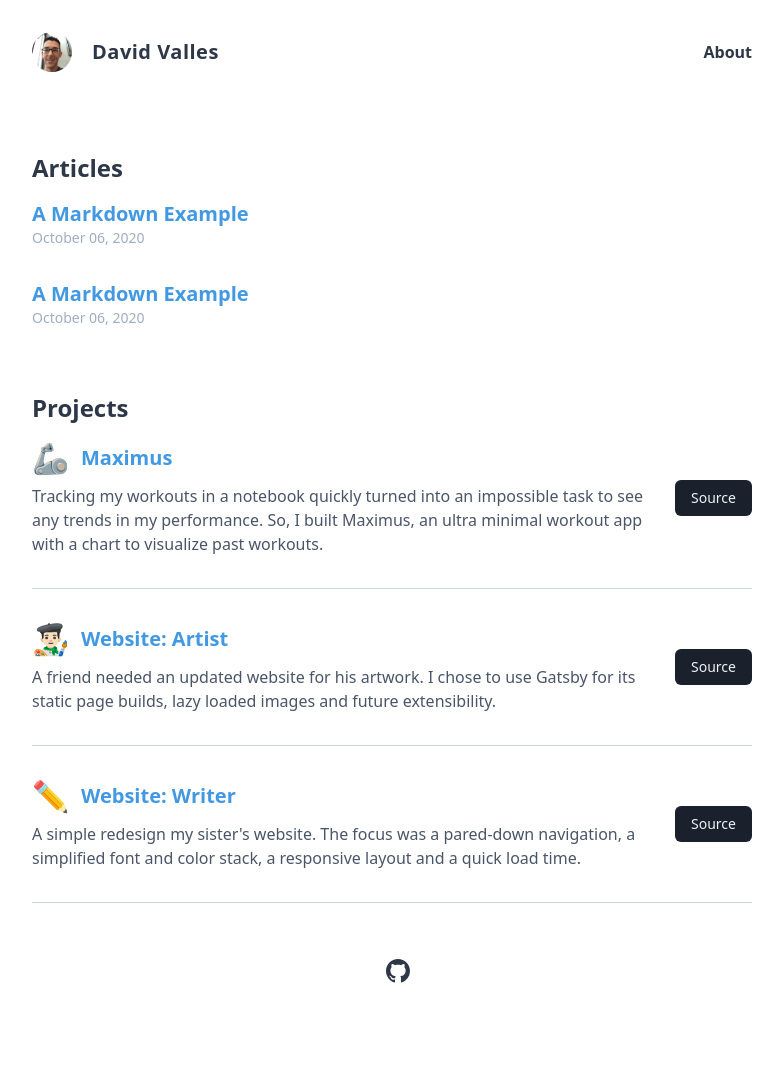
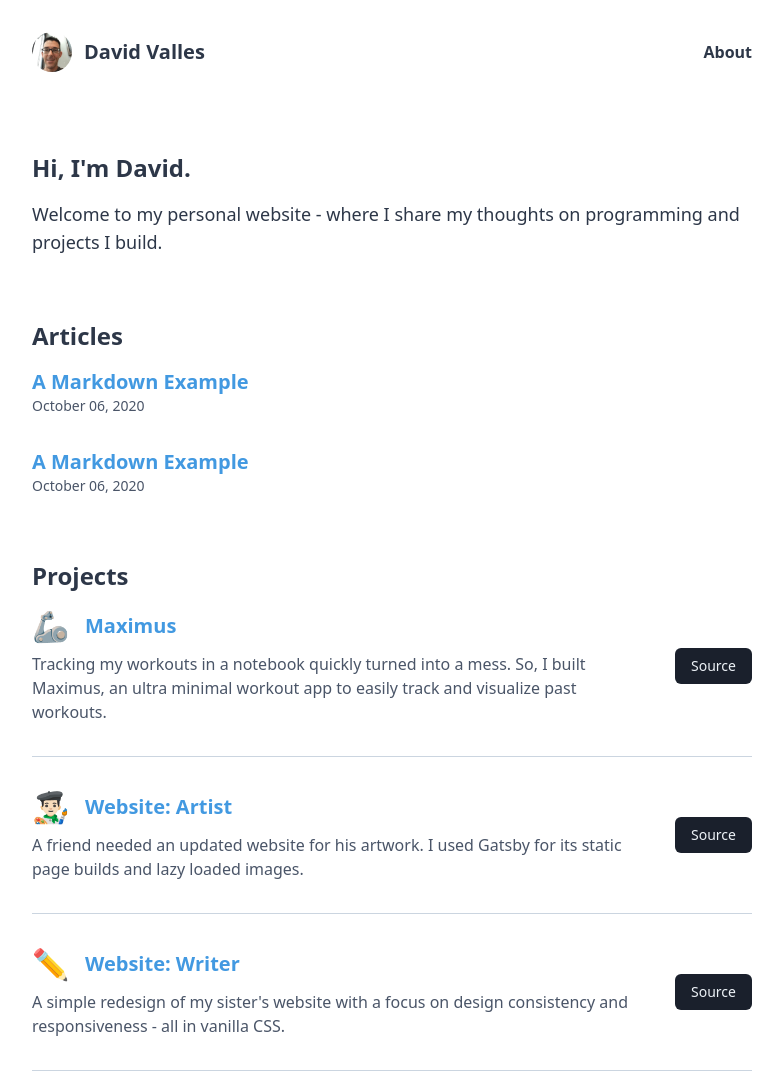
Before and after one commit to dtjv/dtjv.github.io, a Gatsby site: page / in a window 1280 px wide. Shown: the top 1074 px of the page, without its empty margins (248-1031 px from the left). Before the commit the page ends 1007 px from the top, so only its background shows below. Built offline with nearby package versions, Linux system fonts and the light colour scheme; Gatsby itself is replaced by a stand-in of ours; a web font is replaced by a local one.

Commit message:
Improve content

```diff
--- a/src/components/Posts.js
+++ b/src/components/Posts.js
@@ -13,7 +13,9 @@ const renderPost = (post) => {
       >
         {title}
       </Link>
-      <p className="text-sm font-medium text-gray-500">{date}</p>
+      <p className="text-sm font-medium text-gray-700">
+        <time>{date}</time>
+      </p>
     </div>
   )
 }
--- a/src/components/Projects.js
+++ b/src/components/Projects.js
@@ -1,5 +1,4 @@
 import React from 'react'
-import { Link } from 'gatsby'
 
 const renderProjects = (project) => {
   const { id, name, icon, description, repositoryUrl, deploymentUrl } = project
@@ -9,13 +8,13 @@ const renderProjects = (project) => {
       <div className="flex flex-row items-center justify-between">
         <div className="pr-8">
           <div className="flex flex-row items-center">
-            <div className="mr-3 text-3xl">{icon}</div>
-            <Link
-              to={deploymentUrl}
+            <div className="mr-4 text-3xl">{icon}</div>
+            <a
+              href={deploymentUrl}
               className="text-xl font-bold text-blue-500 no-underline hover:text-blue-400"
             >
               {name}
-            </Link>
+            </a>
           </div>
           <p className="pt-2 font-medium text-gray-700">{description}</p>
         </div>
--- a/src/components/nav.js
+++ b/src/components/nav.js
@@ -15,7 +15,7 @@ const Nav = () => {
           <Link
             to="/"
             aria-label="link to home page"
-            className="ml-5 text-xl font-extrabold tracking-wide"
+            className="ml-3 text-xl font-extrabold"
           >
             David Valles
           </Link>
--- a/src/data/projects.js
+++ b/src/data/projects.js
@@ -4,7 +4,7 @@ export const projects = [
     name: 'Maximus',
     icon: '🦾',
     description:
-      'Tracking my workouts in a notebook quickly turned into an impossible task to see any trends in my performance. So, I built Maximus, an ultra minimal workout app with a chart to visualize past workouts.',
+      'Tracking my workouts in a notebook quickly turned into a mess. So, I built Maximus, an ultra minimal workout app to easily track and visualize past workouts.',
     repositoryUrl: 'https://github.com/dtjv/maximus',
     deploymentUrl: 'https://maximus-dtjv.netlify.app/',
   },
@@ -13,7 +13,7 @@ export const projects = [
     name: 'Website: Artist',
     icon: '👨🏻‍🎨',
     description:
-      'A friend needed an updated website for his artwork. I chose to use Gatsby for its static page builds, lazy loaded images and future extensibility.',
+      'A friend needed an updated website for his artwork. I used Gatsby for its static page builds and lazy loaded images.',
     repositoryUrl: 'https://github.com/dtjv/rg-ui',
     deploymentUrl: 'https://rich-gullion.netlify.app/',
   },
@@ -22,7 +22,7 @@ export const projects = [
     name: 'Website: Writer',
     icon: '✏️',
     description:
-      "A simple redesign my sister's website. The focus was a pared-down navigation, a simplified font and color stack, a responsive layout and a quick load time.",
+      "A simple redesign of my sister's website with a focus on design consistency and responsiveness - all in vanilla CSS.",
     repositoryUrl: 'https://github.com/dtjv/cv-ui',
     deploymentUrl: 'https://dtjv.io/cv-ui/',
   },
--- a/src/pages/index.js
+++ b/src/pages/index.js
@@ -16,22 +16,15 @@ const IndexPage = ({ data }) => {
       <Helmet title={data.site.siteMetadata.title} />
       <SEO />
       <section className="px-6 space-y-16">
-        {/*
-        <div className="space-y-4">
+        <div className="mt-12 space-y-4">
           <p className="text-2xl font-extrabold">Hi, I'm David.</p>
           <p className="text-lg">
-            This website is my "show-and-tell" for articles I write and projects
-            I build. I hope you find some value.
+            Welcome to my personal website - where I share my thoughts on
+            programming and projects I build.
           </p>
         </div>
-        */}
-
-        <div className="mt-12">
-          <Posts posts={posts} />
-        </div>
-        <div>
-          <Projects projects={projects} />
-        </div>
+        <Posts posts={posts} />
+        <Projects projects={projects} />
       </section>
     </Layout>
   )
```
